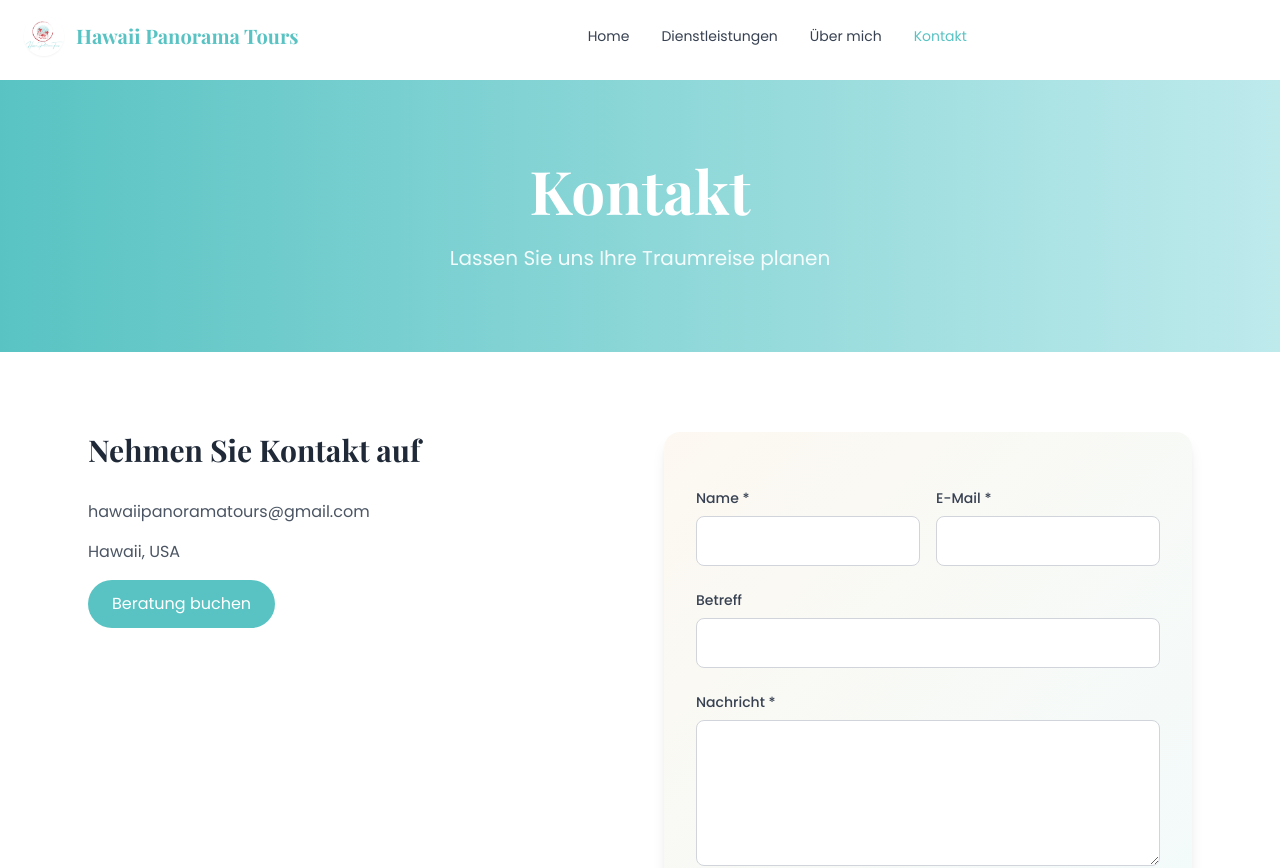
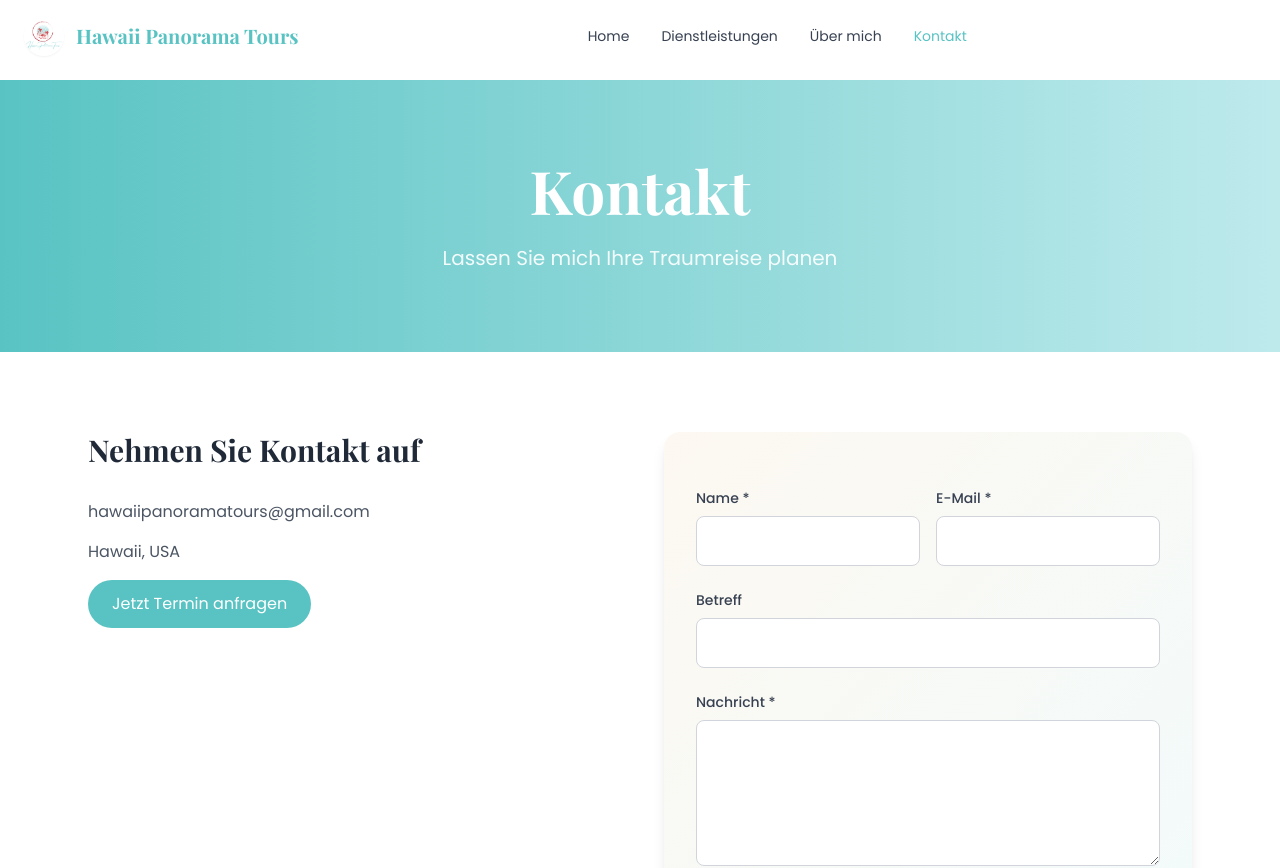
Before and after one commit to hawaiipanoramatours-prog/hawaiipanoramatours, a React (Vite) app: page /contact in a window 1280 px wide. Shown: the top 868 px of the page. Built offline with nearby package versions, Linux system fonts and the light colour scheme.

Commit message:
Update Contact.jsx

```diff
--- a/src/pages/Contact.jsx
+++ b/src/pages/Contact.jsx
@@ -76,7 +76,7 @@ export function Contact() {
             {L === 'en' ? 'Contact' : 'Kontakt'}
           </h1>
           <p className="font-poppins text-xl text-white/90 max-w-3xl mx-auto">
-            {L === 'en' ? "Let's plan your dream trip" : 'Lassen Sie uns Ihre Traumreise planen'}
+            {L === 'en' ? "Let's plan your dream trip" : 'Lassen Sie mich Ihre Traumreise planen'}
           </p>
         </div>
       </motion.div>
@@ -99,7 +99,7 @@ export function Contact() {
                 rel="noreferrer"
                 className="mt-4 inline-block bg-turquoise text-white px-6 py-3 rounded-full"
               >
-                {L === 'en' ? 'Book a consultation' : 'Beratung buchen'}
+                {L === 'en' ? 'Book a call' : 'Jetzt Termin anfragen'}
               </a>
             </div>
           </div>
```
